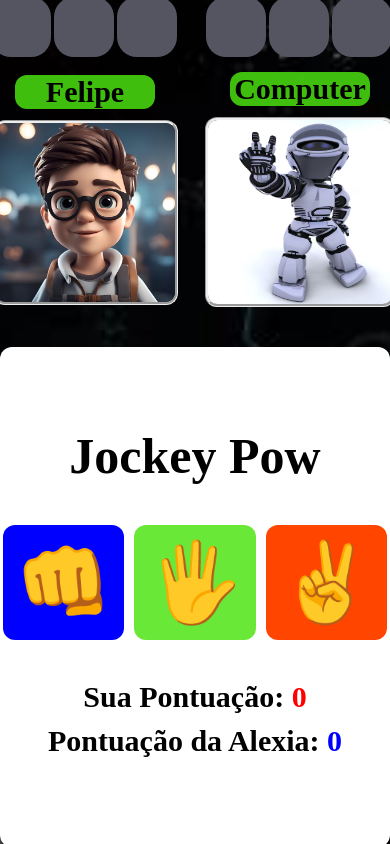
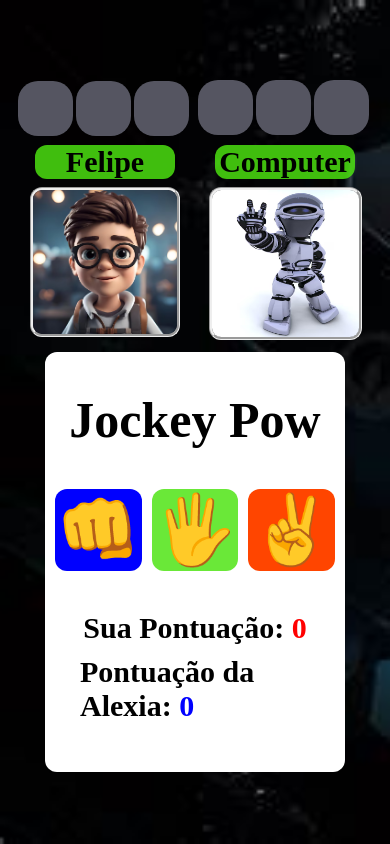
Before and after one commit to AlissonVieira-1981/Jonkeypo, a plain HTML site: page index.html in a window 390 px wide. Drawn offline with nearby package versions, Linux system fonts and the light colour scheme.

Commit message:
ajuste para galaxyS8

```diff
--- a/script.js
+++ b/script.js
@@ -61,7 +61,7 @@ const PlayTheGame = (human, machine) => {
 
     if (human === machine) {
         Result.innerHTML = "Empatou";
-    } else if (human === 'rock' && machine === 'scissors' || human === 'paper' && machine === 'rock' || human === 'scissors' && machine === 'paper') {
+    } else if (human === 'rock' && machine === 'scissors' || human == 'paper' && machine == 'rock' || human == 'scissors' && machine == 'paper') {
         Result.innerHTML = "Você Venceu";
         CounterMyPoints++;
         MyPoints.innerHTML = CounterMyPoints;
@@ -71,9 +71,12 @@ const PlayTheGame = (human, machine) => {
         MachinePoints.innerHTML = CounterMachinePoints;
     }
 
-    if (CounterMyPoints >= 2) {
+    if (CounterMyPoints === 3) {
         document.querySelector(`.small-box${RoundCounter}`).innerHTML = '🏆';
         document.querySelector(`.small-box-comp${RoundCounter}`).innerHTML = '😠';
+        if (RoundCounter >= 3) {
+            shootConfetti(); // Adiciona a chuva de confete quando a última rodada termina
+        }
         setTimeout(() => {
             RoundCounter++;
             resetRound();
@@ -81,9 +84,12 @@ const PlayTheGame = (human, machine) => {
         return;
     }
 
-    if (CounterMachinePoints >= 2) {
+    if (CounterMachinePoints === 3) {
         document.querySelector(`.small-box-comp${RoundCounter}`).innerHTML = '🏆';
         document.querySelector(`.small-box${RoundCounter}`).innerHTML = '😠';
+        if (RoundCounter >= 3) {
+            shootConfetti(); // Adiciona a chuva de confete quando a última rodada termina
+        }
         setTimeout(() => {
             RoundCounter++;
             resetRound();
@@ -94,6 +100,8 @@ const PlayTheGame = (human, machine) => {
     if (RoundCounter > 3) {
         Result.innerHTML = "Fim do jogo!";
         shootConfetti();
-        setTimeout(resetGame, 4000); // Reseta o jogo após 4 segundos
+        setTimeout(() => {
+            resetGame();
+        }, 4000); // Reseta o jogo após 4 segundos
     }
 };
--- a/style.css
+++ b/style.css
@@ -2,6 +2,7 @@
     margin: 0;
     padding: 0;
     box-sizing: border-box;
+
 }
 
 body {
@@ -24,7 +25,7 @@ body {
     position: fixed;
     align-items: center;
     justify-content: center;
-    height: 590px;
+    height: 490px;
     width: 400px;
     margin-top: 80px;
 }
@@ -189,34 +190,42 @@ input {
 
 
 
-@media screen and (max-width: 800px) {
+@media screen and (max-width: 830px) {
     .container {
 
-        margin-top: 350px;
-        height: 500px;
-        width: 390px;
-    }
+        margin-top: 280px;
+        height: 420px;
+        width: 300px;
+      }
+
+button{
+padding: 1px;
+font-size: 68px;
+}
+
+.machine-score{
+    margin-left: 20px;
+}
 
     .sets-computer {
-        margin-bottom: 800px;
-        margin-right: 620px;
+        margin-bottom: 650px;
+        margin-right: 650px;
     }
 
     .img-robo {
-        height: 190px;
-        width: 190px;
-        margin-top: 140px;
+        height: 153px;
+        width: 153px;
+        margin-top: 137px;
         position: fixed;
-
-    }
+        }
 
     .small-box-comp1,
     .small-box-comp2,
     .small-box-comp3 {
-        width: 60px;
-        height: 60px;
+        width: 55px;
+        height: 55px;
         font-size: 30px;
-        margin-top: 20px;
+        margin-top: 30px;
         border-radius: 20px;
         margin-right: 3px;
         justify-content: center;
@@ -226,31 +235,29 @@ input {
     .configh2 {
         margin-top: 95px;
 
-
     }
 
     .sets {
-        margin-left: 610px;
-        margin-bottom: 800px;
+        margin-left: 650px;
+        margin-bottom: 650px;
         align-items: center;
     }
 
     .img-garoto {
-        height: 185px;
-        width: 185px;
-        margin-top: 380px;
+        height: 150px;
+        width: 150px;
+        margin-top: 330px;
         position: fixed;
-        margin-right: 30px;
-        margin-left: 30px;
+
     }
 
     .small-box1,
     .small-box2,
     .small-box3 {
-        width: 60px;
-        height: 60px;
+        width: 55px;
+        height: 55px;
         font-size: 30px;
-        margin-top: 20px;
+        margin-top: 32px;
         border-radius: 20px;
         margin-right: 3px;
         justify-content: center;
@@ -258,7 +265,8 @@ input {
     }
 
     .configboy {
-        margin-top: 140px;
+        margin-top: 130px;
+
     }
 
 
```
